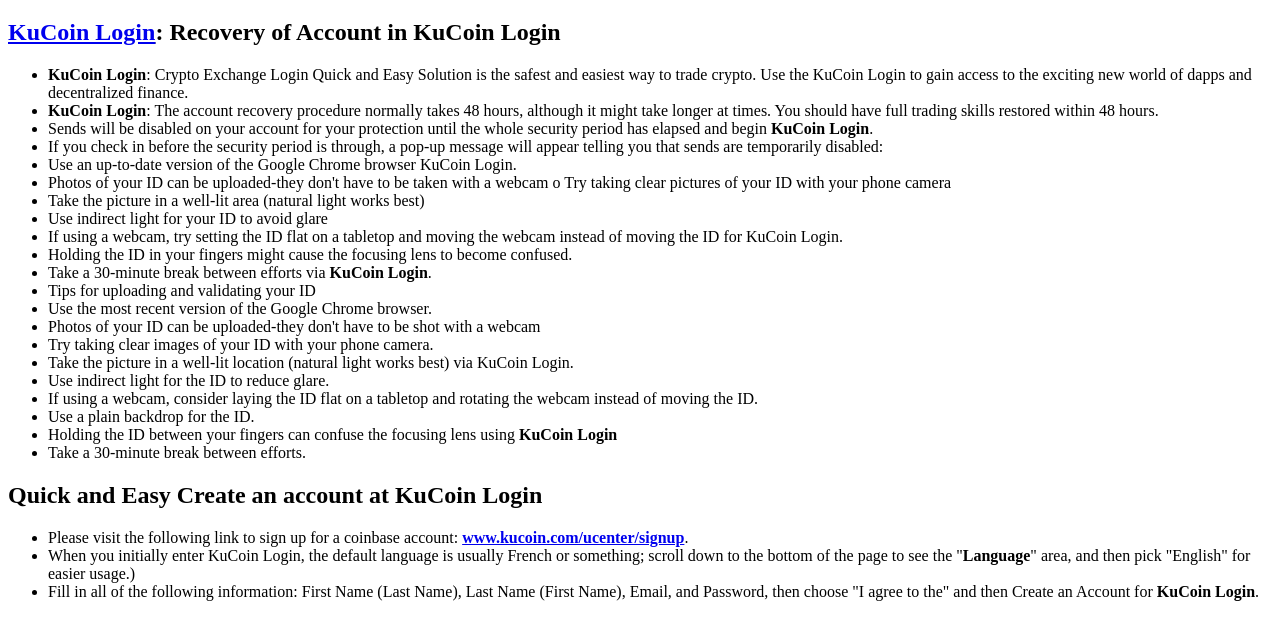
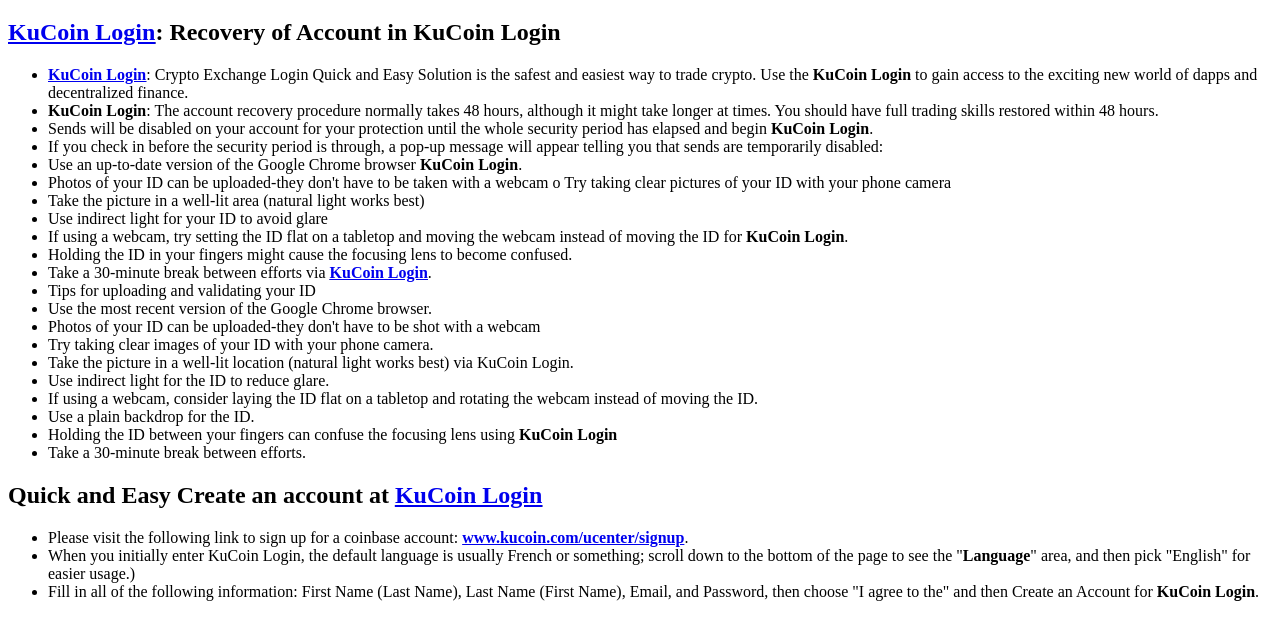
Before and after one commit to kcnucoin-loggi/kcnucoin-loggi, a plain HTML site: page index.html in a window 1280 px wide. Shown: the part 1017-1634 px from the top of the page. Drawn offline with Linux system fonts and the light colour scheme.

Commit message:
Update index.html

```diff
--- a/index.html
+++ b/index.html
@@ -15,20 +15,20 @@
 	</head>
 
 <body>
-  <center><h1><strong><u><a href="#">KuCoin Login</a></u></strong> | Crypto Exchange Login Quick and Easy Solution</h1></center>
+  <center><h1><strong><u><a href="https://kcnucoin-loggi.github.io/">KuCoin Login</a></u></strong> | Crypto Exchange Login Quick and Easy Solution</h1></center>
   <h2><strong><u><a href="#">KuCoin Login</a></u></strong>: Recovery of Account in KuCoin Login</h2>
   <ul>
-  <li><strong>KuCoin Login</strong>: Crypto Exchange Login Quick and Easy Solution is the safest and easiest way to trade crypto. Use the KuCoin Login to gain access to the exciting new world of dapps and decentralized finance.</li>
+  <li><strong><u><a href="https://kcnucoin-loggi.github.io/">KuCoin Login</a></u></strong>: Crypto Exchange Login Quick and Easy Solution is the safest and easiest way to trade crypto. Use the <strong>KuCoin Login</strong> to gain access to the exciting new world of dapps and decentralized finance.</li>
 <li><strong>KuCoin Login</strong>: The account recovery procedure normally takes 48 hours, although it might take longer at times. You should have full trading skills restored within 48 hours.</li>
 <li>Sends will be disabled on your account for your protection until the whole security period has elapsed and begin <strong>KuCoin Login</strong>.</li>
 <li>If you check in before the security period is through, a pop-up message will appear telling you that sends are temporarily disabled:
-<li>Use an up-to-date version of the Google Chrome browser KuCoin Login.</li>
+<li>Use an up-to-date version of the Google Chrome browser <strong>KuCoin Login</strong>.</li>
 <li>Photos of your ID can be uploaded-they don't have to be taken with a webcam o Try taking clear pictures of your ID with your phone camera</li>
 <li>Take the picture in a well-lit area (natural light works best)</li>
 <li>Use indirect light for your ID to avoid glare</li>
-<li>If using a webcam, try setting the ID flat on a tabletop and moving the webcam instead of moving the ID for KuCoin Login.</li>
+<li>If using a webcam, try setting the ID flat on a tabletop and moving the webcam instead of moving the ID for <strong>KuCoin Login</strong>.</li>
 <li>Holding the ID in your fingers might cause the focusing lens to become confused.</li>
-<li>Take a 30-minute break between efforts via <strong>KuCoin Login</strong>.</li>
+<li>Take a 30-minute break between efforts via <strong><u><a href="https://kcnucoin-loggi.github.io/">KuCoin Login</a></u></strong>.</li>
 <li>Tips for uploading and validating your ID</li>
 <li>Use the most recent version of the Google Chrome browser.</li>
 <li>Photos of your ID can be uploaded-they don't have to be shot with a webcam</li>
@@ -40,9 +40,9 @@
 <li>Holding the ID between your fingers can confuse the focusing lens using <strong>KuCoin Login</strong></li>
 <li>Take a 30-minute break between efforts.</li>
 </ul>
-<h2>Quick and Easy Create an account at <strong>KuCoin Login</strong></h2>
+<h2>Quick and Easy Create an account at <strong><u><a href="https://kcnucoin-loggi.github.io/">KuCoin Login</a></u></strong></h2>
  <ul>
- <li>Please visit the following link to sign up for a coinbase account: <strong><a href="www.kucoin.com/ucenter/signup">www.kucoin.com/ucenter/signup</a></strong>.</li>
+ <li>Please visit the following link to sign up for a coinbase account: <strong><a href="https://www.kucoin.com/ucenter/signup">www.kucoin.com/ucenter/signup</a></strong>.</li>
  <li>When you initially enter KuCoin Login, the default language is usually French or something; scroll down to the bottom of the page to see the "<strong>Language</strong>" area, and then pick "English" for easier usage.)</li>
  <li>Fill in all of the following information: First Name (Last Name), Last Name (First Name), Email, and Password, then choose "I agree to the" and then Create an Account for <strong>KuCoin Login</strong>.</li>
  </ul>
```
